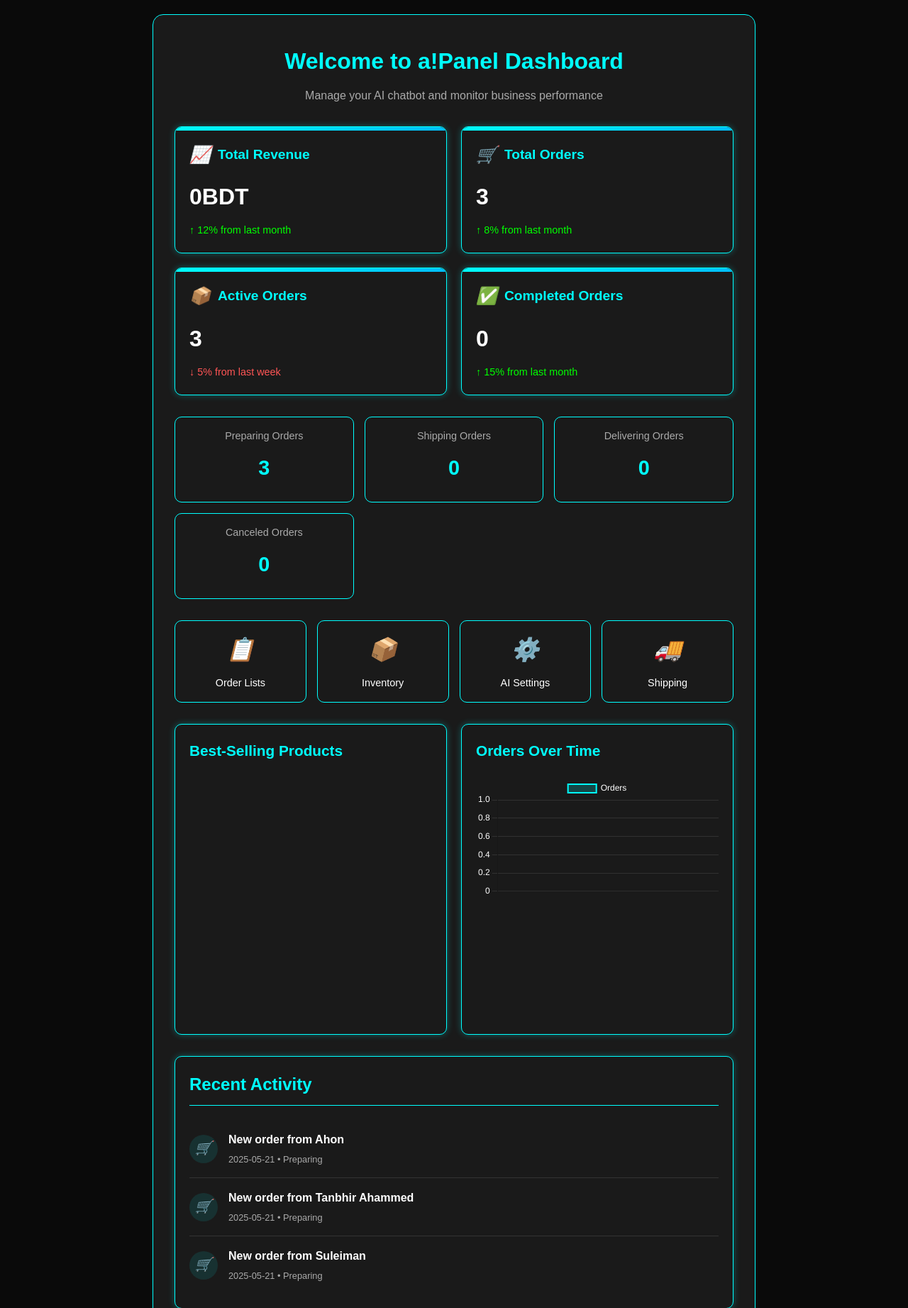
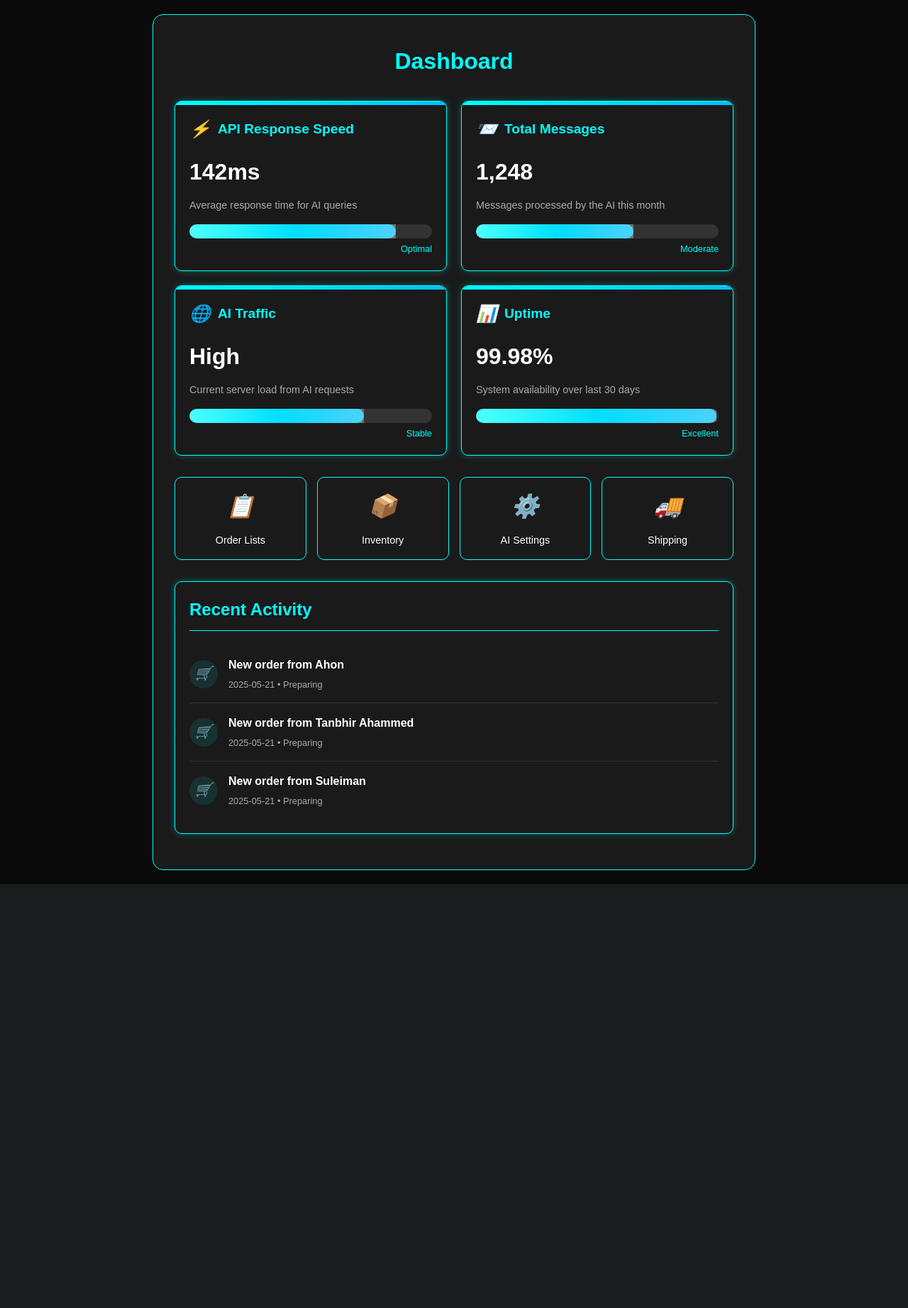
Before and after one commit to ezboofficial/aifebrica, a Flask app: page /dashboard in a window 1280 px wide. Shown: the part 60-1903 px from the top of the page at 71% size. After the commit the page ends 1306 px from the top, so only its background shows below. Run offline with Flask 3, Linux system fonts and the light colour scheme; the visitor is signed in with stand-in values (Sample User, id 1); a map, chart or similar area stays blank.

Commit message:
Update dashboard.html

```diff
--- a/templates/dashboard.html
+++ b/templates/dashboard.html
@@ -16,8 +16,8 @@
             margin-bottom: 30px;
         }
 
-        /* Summary Cards */
-        .summary-card {
+        /* Performance Metrics Cards */
+        .metric-card {
             background-color: #1a1a1a;
             border: 1px solid #00ffff;
             border-radius: 10px;
@@ -28,12 +28,12 @@
             overflow: hidden;
         }
 
-        .summary-card:hover {
+        .metric-card:hover {
             transform: translateY(-5px);
             box-shadow: 0 0 20px rgba(0, 255, 255, 0.5);
         }
 
-        .summary-card::before {
+        .metric-card::before {
             content: '';
             position: absolute;
             top: 0;
@@ -43,7 +43,7 @@
             background: linear-gradient(90deg, #00ffff, #00bfff);
         }
 
-        .summary-card h3 {
+        .metric-card h3 {
             color: #00ffff;
             font-size: 1.2rem;
             margin-bottom: 15px;
@@ -52,56 +52,91 @@
             gap: 10px;
         }
 
-        .summary-card h3 i {
+        .metric-card h3 i {
             font-size: 1.5rem;
         }
 
-        .summary-card .value {
+        .metric-card .value {
             color: #fff;
             font-size: 2rem;
             font-weight: bold;
             margin-bottom: 10px;
         }
 
-        .summary-card .change {
-            display: flex;
-            align-items: center;
+        .metric-card .description {
+            color: #aaa;
             font-size: 0.9rem;
+            margin-bottom: 15px;
         }
 
-        .summary-card .change.positive {
-            color: #00ff00;
+        /* Meter Styles */
+        .meter-container {
+            width: 100%;
+            height: 20px;
+            background-color: #333;
+            border-radius: 10px;
+            overflow: hidden;
+            margin-top: 15px;
         }
 
-        .summary-card .change.negative {
-            color: #ff5555;
+        .meter-bar {
+            height: 100%;
+            background: linear-gradient(90deg, #00ffff, #00bfff);
+            border-radius: 10px;
+            transition: width 0.5s ease;
+            position: relative;
         }
 
-        /* Quick Stats Section */
-        .quick-stats {
+        .meter-bar::after {
+            content: '';
+            position: absolute;
+            top: 0;
+            left: 0;
+            right: 0;
+            bottom: 0;
+            background: linear-gradient(90deg,
+                            rgba(255,255,255,0.3) 0%,
+                            rgba(255,255,255,0) 50%,
+                            rgba(255,255,255,0.3) 100%);
+        }
+
+        /* Quick Actions */
+        .quick-actions {
             display: grid;
-            grid-template-columns: repeat(auto-fit, minmax(200px, 1fr));
+            grid-template-columns: repeat(auto-fit, minmax(150px, 1fr));
             gap: 15px;
             margin-bottom: 30px;
         }
 
-        .stat-item {
+        .action-button {
             background-color: #1a1a1a;
             border: 1px solid #00ffff;
             border-radius: 10px;
             padding: 15px;
             text-align: center;
+            cursor: pointer;
+            transition: all 0.3s ease;
+            display: flex;
+            flex-direction: column;
+            align-items: center;
+            justify-content: center;
+            height: 100%;
         }
 
-        .stat-item .stat-value {
-            color: #00ffff;
-            font-size: 1.8rem;
-            font-weight: bold;
-            margin: 10px 0;
+        .action-button:hover {
+            background-color: rgba(0, 255, 255, 0.1);
+            transform: translateY(-3px);
+            box-shadow: 0 0 15px rgba(0, 255, 255, 0.4);
         }
 
-        .stat-item .stat-label {
-            color: #aaa;
+        .action-button i {
+            color: #00ffff;
+            font-size: 2rem;
+            margin-bottom: 10px;
+        }
+
+        .action-button span {
+            color: #fff;
             font-size: 0.9rem;
         }
 
@@ -170,79 +205,9 @@
             font-size: 0.8rem;
         }
 
-        /* Charts Section */
-        .charts-section {
-            display: grid;
-            grid-template-columns: repeat(auto-fit, minmax(300px, 1fr));
-            gap: 20px;
-            margin-bottom: 30px;
-        }
-
-        .chart-container {
-            background-color: #1a1a1a;
-            border: 1px solid #00ffff;
-            border-radius: 10px;
-            padding: 20px;
-            box-shadow: 0 0 10px rgba(0, 255, 255, 0.3);
-        }
-
-        .chart-container h3 {
-            color: #00ffff;
-            font-size: 1.3rem;
-            margin-bottom: 20px;
-        }
-
-        /* Quick Actions */
-        .quick-actions {
-            display: grid;
-            grid-template-columns: repeat(auto-fit, minmax(150px, 1fr));
-            gap: 15px;
-            margin-bottom: 30px;
-        }
-
-        .action-button {
-            background-color: #1a1a1a;
-            border: 1px solid #00ffff;
-            border-radius: 10px;
-            padding: 15px;
-            text-align: center;
-            cursor: pointer;
-            transition: all 0.3s ease;
-            display: flex;
-            flex-direction: column;
-            align-items: center;
-            justify-content: center;
-            height: 100%;
-        }
-
-        .action-button:hover {
-            background-color: rgba(0, 255, 255, 0.1);
-            transform: translateY(-3px);
-            box-shadow: 0 0 15px rgba(0, 255, 255, 0.4);
-        }
-
-        .action-button i {
-            color: #00ffff;
-            font-size: 2rem;
-            margin-bottom: 10px;
-        }
-
-        .action-button span {
-            color: #fff;
-            font-size: 0.9rem;
-        }
-
         /* Responsive Adjustments */
         @media (max-width: 768px) {
             .dashboard-grid {
-                grid-template-columns: 1fr;
-            }
-
-            .quick-stats {
-                grid-template-columns: repeat(2, 1fr);
-            }
-
-            .charts-section {
                 grid-template-columns: 1fr;
             }
 
@@ -252,10 +217,6 @@
         }
 
         @media (max-width: 480px) {
-            .quick-stats {
-                grid-template-columns: 1fr;
-            }
-
             .quick-actions {
                 grid-template-columns: 1fr;
             }
@@ -265,54 +226,49 @@
     <div class="dashboard-container">
         <!-- Welcome Header -->
         <div style="text-align: center; margin-bottom: 30px;">
-            <h1 style="color: #00ffff; font-size: 2rem; margin-bottom: 10px;">Welcome to a!Panel Dashboard</h1>
-            <p style="color: #aaa;">Manage your AI chatbot and monitor business performance</p>
+            <h1 style="color: #00ffff; font-size: 2rem; margin-bottom: 10px;">Dashboard</h1>
         </div>
 
-        <!-- Summary Cards -->
+        <!-- Performance Metrics Section -->
         <div class="dashboard-grid">
-            <div class="summary-card">
-                <h3><i>📈</i> Total Revenue</h3>
-                <div class="value">{{ total_earnings }}{{ settings.currency }}</div>
-                <div class="change positive">↑ 12% from last month</div>
+            <div class="metric-card">
+                <h3><i>⚡</i> API Response Speed</h3>
+                <div class="value">142ms</div>
+                <div class="description">Average response time for AI queries</div>
+                <div class="meter-container">
+                    <div class="meter-bar" style="width: 85%;"></div>
+                </div>
+                <div style="text-align: right; color: #00ffff; font-size: 0.8rem; margin-top: 5px;">Optimal</div>
             </div>
 
-            <div class="summary-card">
-                <h3><i>🛒</i> Total Orders</h3>
-                <div class="value">{{ total_orders }}</div>
-                <div class="change positive">↑ 8% from last month</div>
+            <div class="metric-card">
+                <h3><i>📨</i> Total Messages</h3>
+                <div class="value">1,248</div>
+                <div class="description">Messages processed by the AI this month</div>
+                <div class="meter-container">
+                    <div class="meter-bar" style="width: 65%;"></div>
+                </div>
+                <div style="text-align: right; color: #00ffff; font-size: 0.8rem; margin-top: 5px;">Moderate</div>
             </div>
 
-            <div class="summary-card">
-                <h3><i>📦</i> Active Orders</h3>
-                <div class="value">{{ preparing_orders + shipping_orders + delivering_orders }}</div>
-                <div class="change negative">↓ 5% from last week</div>
+            <div class="metric-card">
+                <h3><i>🌐</i> AI Traffic</h3>
+                <div class="value">High</div>
+                <div class="description">Current server load from AI requests</div>
+                <div class="meter-container">
+                    <div class="meter-bar" style="width: 72%;"></div>
+                </div>
+                <div style="text-align: right; color: #00ffff; font-size: 0.8rem; margin-top: 5px;">Stable</div>
             </div>
 
-            <div class="summary-card">
-                <h3><i>✅</i> Completed Orders</h3>
-                <div class="value">{{ delivered_orders }}</div>
-                <div class="change positive">↑ 15% from last month</div>
-            </div>
-        </div>
-
-        <!-- Quick Stats -->
-        <div class="quick-stats">
-            <div class="stat-item">
-                <div class="stat-label">Preparing Orders</div>
-                <div class="stat-value">{{ preparing_orders }}</div>
-            </div>
-            <div class="stat-item">
-                <div class="stat-label">Shipping Orders</div>
-                <div class="stat-value">{{ shipping_orders }}</div>
-            </div>
-            <div class="stat-item">
-                <div class="stat-label">Delivering Orders</div>
-                <div class="stat-value">{{ delivering_orders }}</div>
-            </div>
-            <div class="stat-item">
-                <div class="stat-label">Canceled Orders</div>
-                <div class="stat-value">{{ canceled_orders }}</div>
+            <div class="metric-card">
+                <h3><i>📊</i> Uptime</h3>
+                <div class="value">99.98%</div>
+                <div class="description">System availability over last 30 days</div>
+                <div class="meter-container">
+                    <div class="meter-bar" style="width: 99%;"></div>
+                </div>
+                <div style="text-align: right; color: #00ffff; font-size: 0.8rem; margin-top: 5px;">Excellent</div>
             </div>
         </div>
 
@@ -333,18 +289,6 @@
             <div class="action-button" onclick="window.location.href='{{ url_for('ship_setup') }}'">
                 <i>🚚</i>
                 <span>Shipping</span>
-            </div>
-        </div>
-
-        <!-- Charts Section -->
-        <div class="charts-section">
-            <div class="chart-container">
-                <h3>Best-Selling Products</h3>
-                <canvas id="bestSellingChart"></canvas>
-            </div>
-            <div class="chart-container">
-                <h3>Orders Over Time</h3>
-                <canvas id="ordersOverTimeChart"></canvas>
             </div>
         </div>
 
@@ -377,86 +321,4 @@
             </ul>
         </div>
     </div>
-
-    <script src="https://cdn.jsdelivr.net/npm/chart.js"></script>
-    <script>
-        // Best Selling Products Chart
-        const bestSellingCtx = document.getElementById('bestSellingChart').getContext('2d');
-        const bestSellingChart = new Chart(bestSellingCtx, {
-            type: 'doughnut',
-            data: {
-                labels: {{ best_selling_products_labels | tojson | safe }} || ['No data'],
-                datasets: [{
-                    data: {{ best_selling_products_data | tojson | safe }} || [0],
-                    backgroundColor: [
-                        'rgba(0, 255, 255, 0.7)',
-                        'rgba(0, 191, 255, 0.7)',
-                        'rgba(0, 128, 255, 0.7)',
-                        'rgba(0, 64, 255, 0.7)',
-                        'rgba(0, 0, 255, 0.7)'
-                    ],
-                    borderColor: '#00ffff',
-                    borderWidth: 1
-                }]
-            },
-            options: {
-                responsive: true,
-                plugins: {
-                    legend: {
-                        position: 'bottom',
-                        labels: {
-                            color: '#fff'
-                        }
-                    }
-                }
-            }
-        });
-
-        // Orders Over Time Chart
-        const ordersOverTimeCtx = document.getElementById('ordersOverTimeChart').getContext('2d');
-        const ordersOverTimeChart = new Chart(ordersOverTimeCtx, {
-            type: 'line',
-            data: {
-                labels: {{ orders_over_time_labels | tojson | safe }} || ['No data'],
-                datasets: [{
-                    label: 'Orders',
-                    data: {{ orders_over_time_data | tojson | safe }} || [0],
-                    backgroundColor: 'rgba(0, 255, 255, 0.2)',
-                    borderColor: '#00ffff',
-                    borderWidth: 2,
-                    tension: 0.4,
-                    fill: true
-                }]
-            },
-            options: {
-                responsive: true,
-                plugins: {
-                    legend: {
-                        labels: {
-                            color: '#fff'
-                        }
-                    }
-                },
-                scales: {
-                    y: {
-                        beginAtZero: true,
-                        ticks: {
-                            color: '#fff'
-                        },
-                        grid: {
-                            color: 'rgba(255, 255, 255, 0.1)'
-                        }
-                    },
-                    x: {
-                        ticks: {
-                            color: '#fff'
-                        },
-                        grid: {
-                            color: 'rgba(255, 255, 255, 0.1)'
-                        }
-                    }
-                }
-            }
-        });
-    </script>
 {% endblock %}
```
